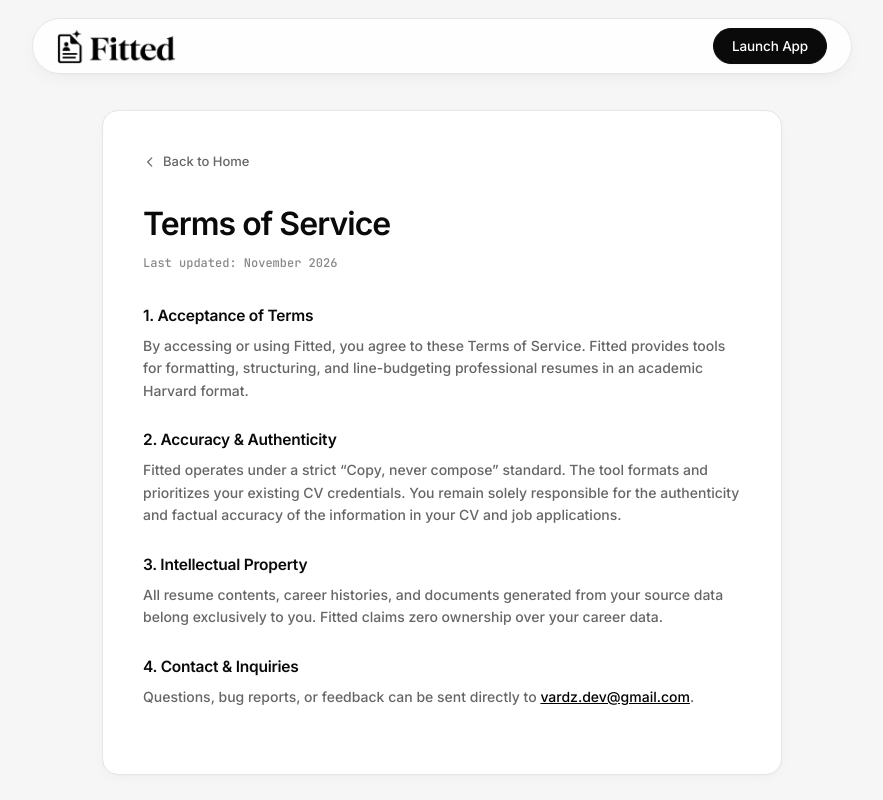
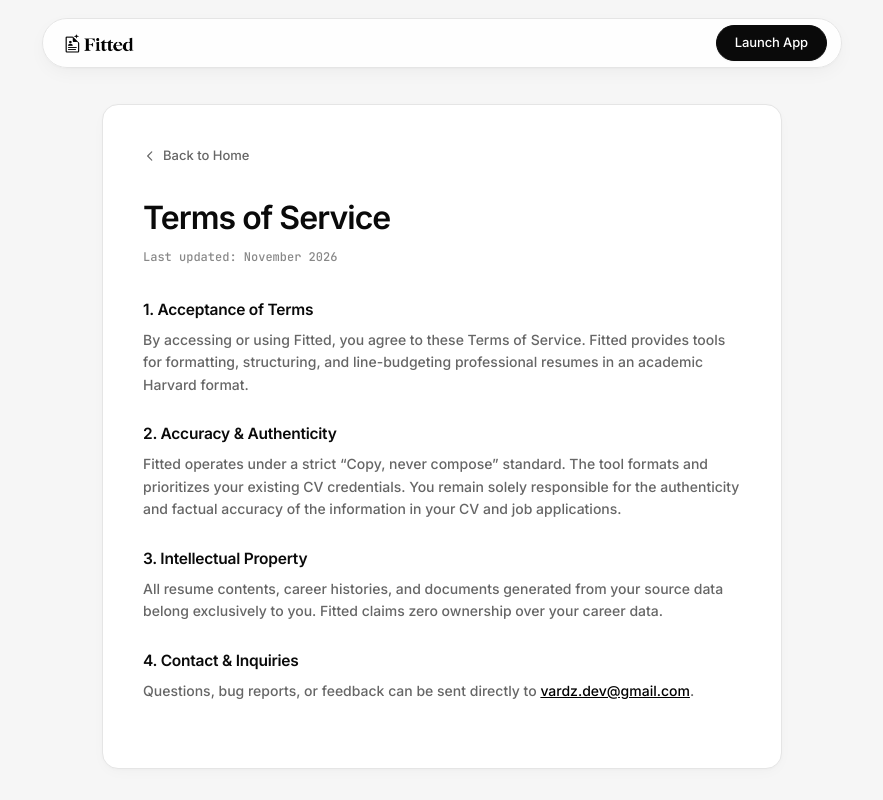
Before and after one commit to vardzz/fitted.com, a Next.js app: page /terms in a window 1280 px wide. Shown: the top 800 px of the page, without its empty margins (198-1081 px from the left). Built offline with nearby package versions, Linux system fonts and the light colour scheme.

Commit message:
style(navbar): tune logo size and pill height to aesthetic minimalist proportions

```diff
--- a/src/app/globals.css
+++ b/src/app/globals.css
@@ -1689,7 +1689,7 @@ input, textarea {
   top: 18px;
   z-index: 100;
   width: 100%;
-  max-width: 820px;
+  max-width: 800px;
   margin: 14px auto 0 auto;
 }
 
@@ -1697,8 +1697,8 @@ input, textarea {
   display: flex;
   align-items: center;
   justify-content: space-between;
-  padding: 8px 24px;
-  min-height: 56px;
+  padding: 6px 14px 6px 22px;
+  height: 50px;
   background-color: rgba(255, 255, 255, 0.88);
   backdrop-filter: blur(14px);
   -webkit-backdrop-filter: blur(14px);
@@ -1716,11 +1716,11 @@ input, textarea {
 }
 
 .landing-nav-logo:hover {
-  opacity: 0.85;
+  opacity: 0.8;
 }
 
 .landing-nav-logo img {
-  height: 36px;
+  height: 21px;
   width: auto;
   object-fit: contain;
   display: block;
@@ -1750,8 +1750,9 @@ input, textarea {
   display: inline-flex;
   align-items: center;
   justify-content: center;
-  padding: 7px 18px;
-  font-size: 13.5px;
+  height: 36px;
+  padding: 0 18px;
+  font-size: 13px;
   font-weight: 500;
   letter-spacing: -0.01em;
   color: #ffffff;
--- a/src/components/landing/Navbar.tsx
+++ b/src/components/landing/Navbar.tsx
@@ -10,8 +10,8 @@ export default function Navbar() {
           <Image
             src="/fitted-name.png"
             alt="Fitted"
-            width={125}
-            height={38}
+            width={70}
+            height={21}
             priority
           />
         </Link>
```
